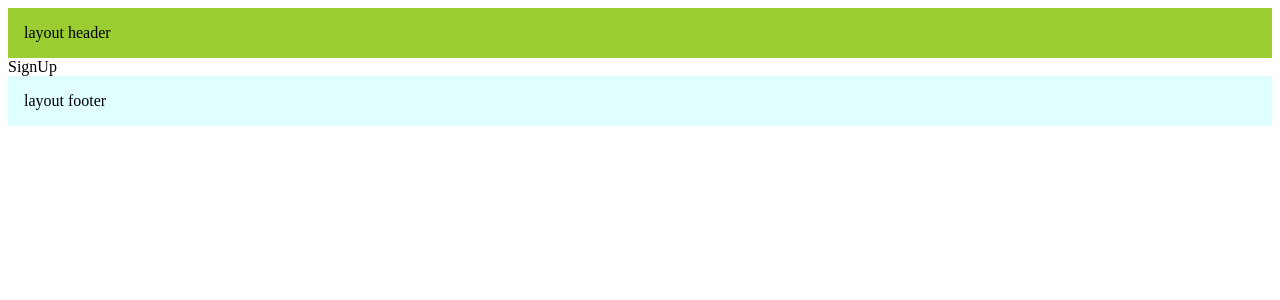
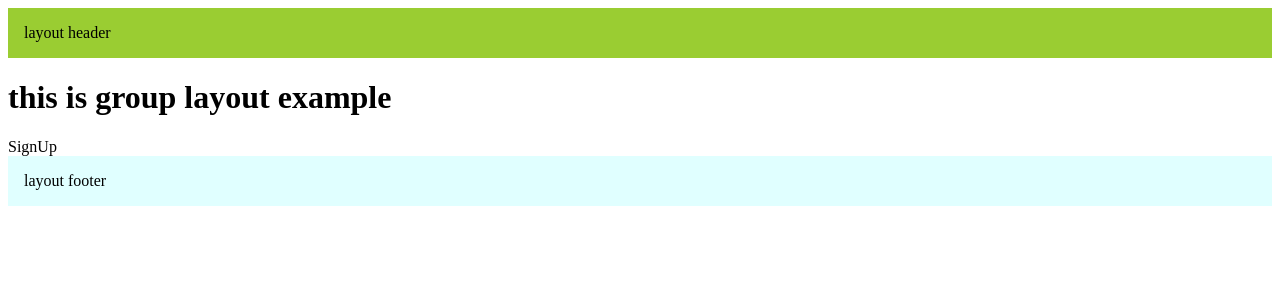
Before and after one commit to manishPatel1997/next-learning, a Next.js app: page /sign-up in a window 1280 px wide. Shown: the top 300 px of the page. Built offline with nearby package versions, Linux system fonts and the light colour scheme.

Commit message:
group layout

```diff
--- /dev/null
+++ b/src/app/(authGroupingRoute)/(GroupLayout)/layout.js
@@ -0,0 +1,8 @@
+export default function RootLayout({ children }) {
+    return (
+        <>
+        <h1>this is group layout example</h1>
+            {children}
+        </>
+    )
+}
```
Also changed, not shown: src/app/(authGroupingRoute)/(GroupLayout)/sign-up/page.js (renamed from src/app/(authGroupingRoute)/sign-up/page.js).
